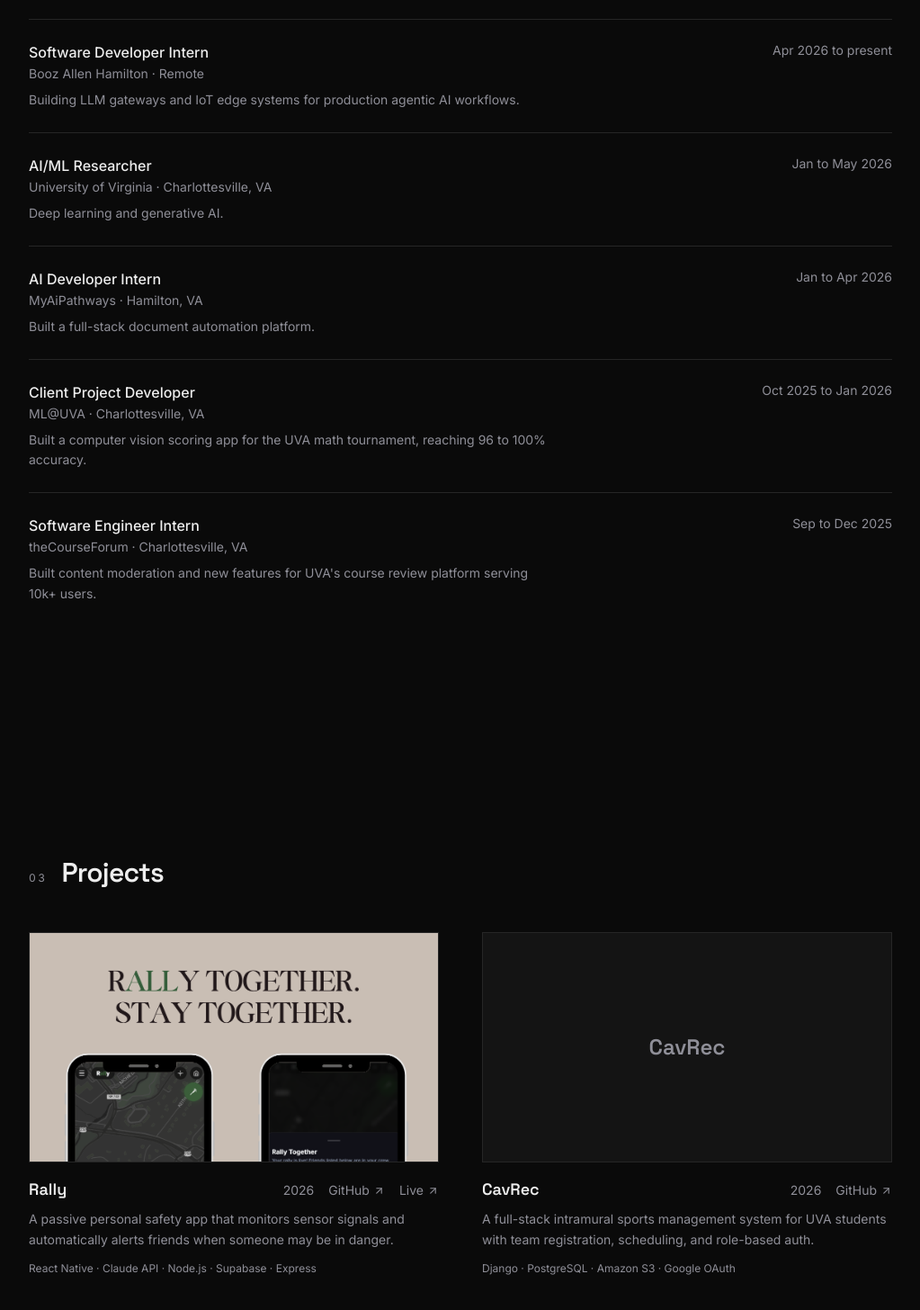
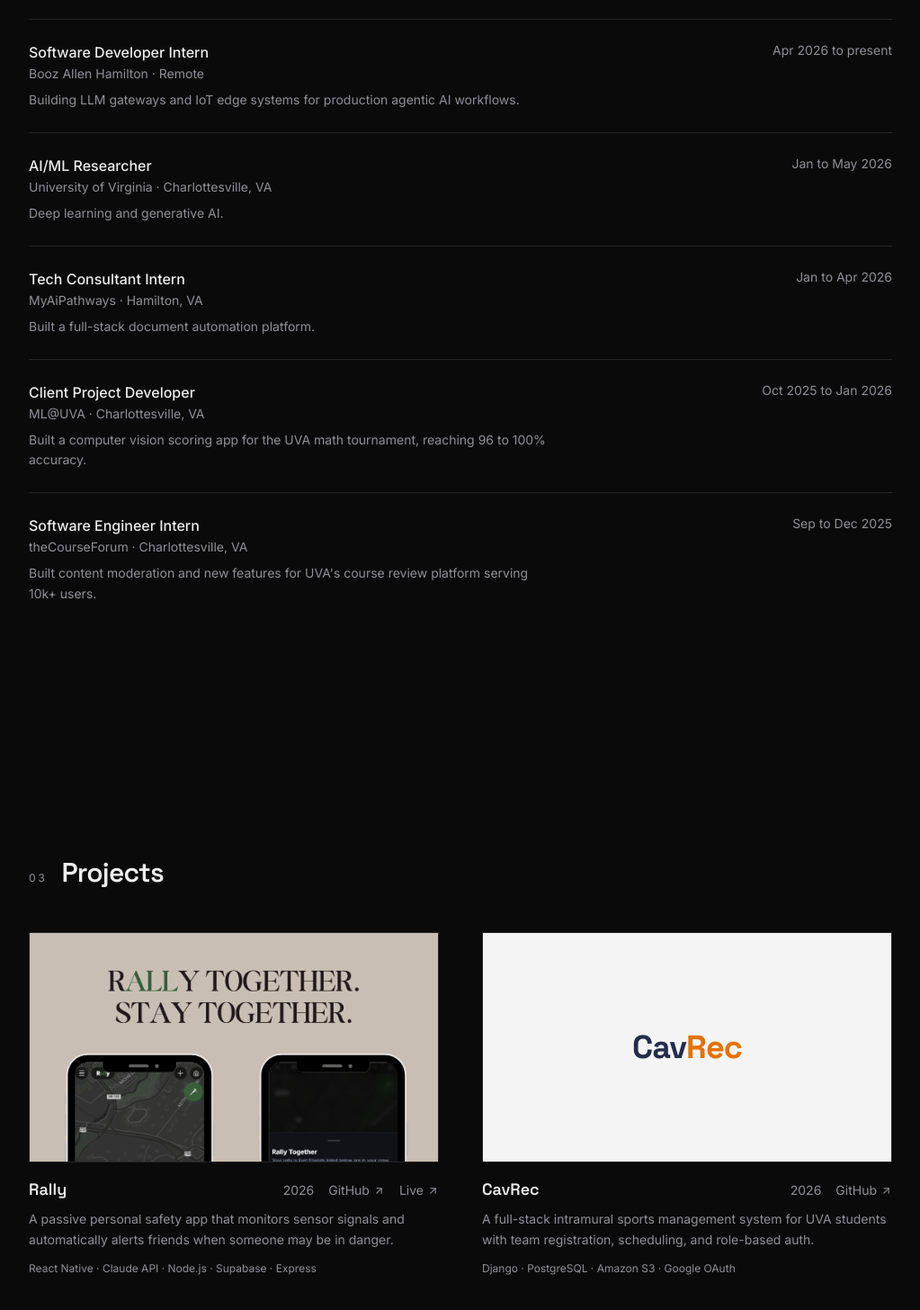
Before and after one commit to tyl3rn/portfolio, a Next.js app: page / in a window 1280 px wide. Shown: the part 1470-2926 px from the top of the page at 90% size, without its empty margins (128-1151 px from the left). Built offline with nearby package versions, Linux system fonts and the light colour scheme.

Commit message:
render CavRec thumbnail as its wordmark logo
Navy Cav + orange Rec (UVA colors) on a light logo tile so the navy
reads, matching the real CavRec logo instead of a gray text fallback.

```diff
--- a/app/page.tsx
+++ b/app/page.tsx
@@ -29,7 +29,7 @@
     description: "Deep learning and generative AI.",
   },
   {
-    role: "AI Developer Intern",
+    role: "Tech Consultant Intern",
     company: "MyAiPathways",
     location: "Hamilton, VA",
     period: "Jan to Apr 2026",
@@ -235,9 +235,10 @@
                   className="w-full h-full object-cover object-top"
                 />
               ) : (
-                <div className="w-full h-full grid place-items-center">
-                  <span className="font-display text-2xl font-semibold text-muted">
-                    CavRec
+                <div className="w-full h-full grid place-items-center bg-[#f4f4f5]">
+                  <span className="font-display text-3xl sm:text-4xl font-bold tracking-tight">
+                    <span style={{ color: "#232d4b" }}>Cav</span>
+                    <span style={{ color: "#e57200" }}>Rec</span>
                   </span>
                 </div>
               )}
```
